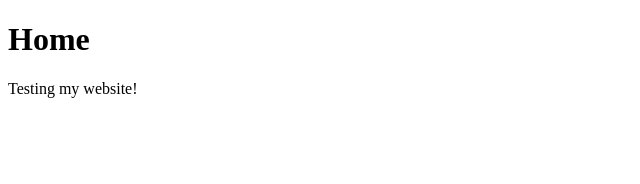
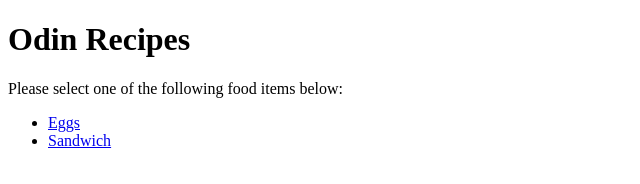
Before and after one commit to rodgiee/odin-recipes, a plain HTML site: page index.html in a window 1280 px wide. Shown: the whole page, without its empty margins (0-640 px from the left). Drawn offline with Linux system fonts and the light colour scheme.

Commit message:
Created index.html, egg-recipe, and sandwich-recipe

```diff
--- a/index.html
+++ b/index.html
@@ -1,12 +1,16 @@
 <!DOCTYPE html>
 <html lang="en">
     <head>
-        <title>Home</title>
+        <title>OdinRecipes</title>
         <meta charset="UTF-8">
     </head>
 
     <body>
-        <h1>Home</h1>
-        <p>Testing my website!</p>
+        <h1>Odin Recipes</h1>
+        <p>Please select one of the following food items below:</p>
+        <ul>
+            <li><a href="egg-recipe/egg.html">Eggs</a></li>
+            <li><a href="sandwich-recipe/sandwich.html">Sandwich</a></li>
+        </ul>
     </body>
 </html>
```
Also changed, not shown: egg-recipe/egg.html (added, +11 -0 lines), sandwich-recipe/sandwich.html (added, +11 -0 lines), egg-recipe/eggs.jpg (added), sandwich-recipe/sandwich.jpeg (added).
